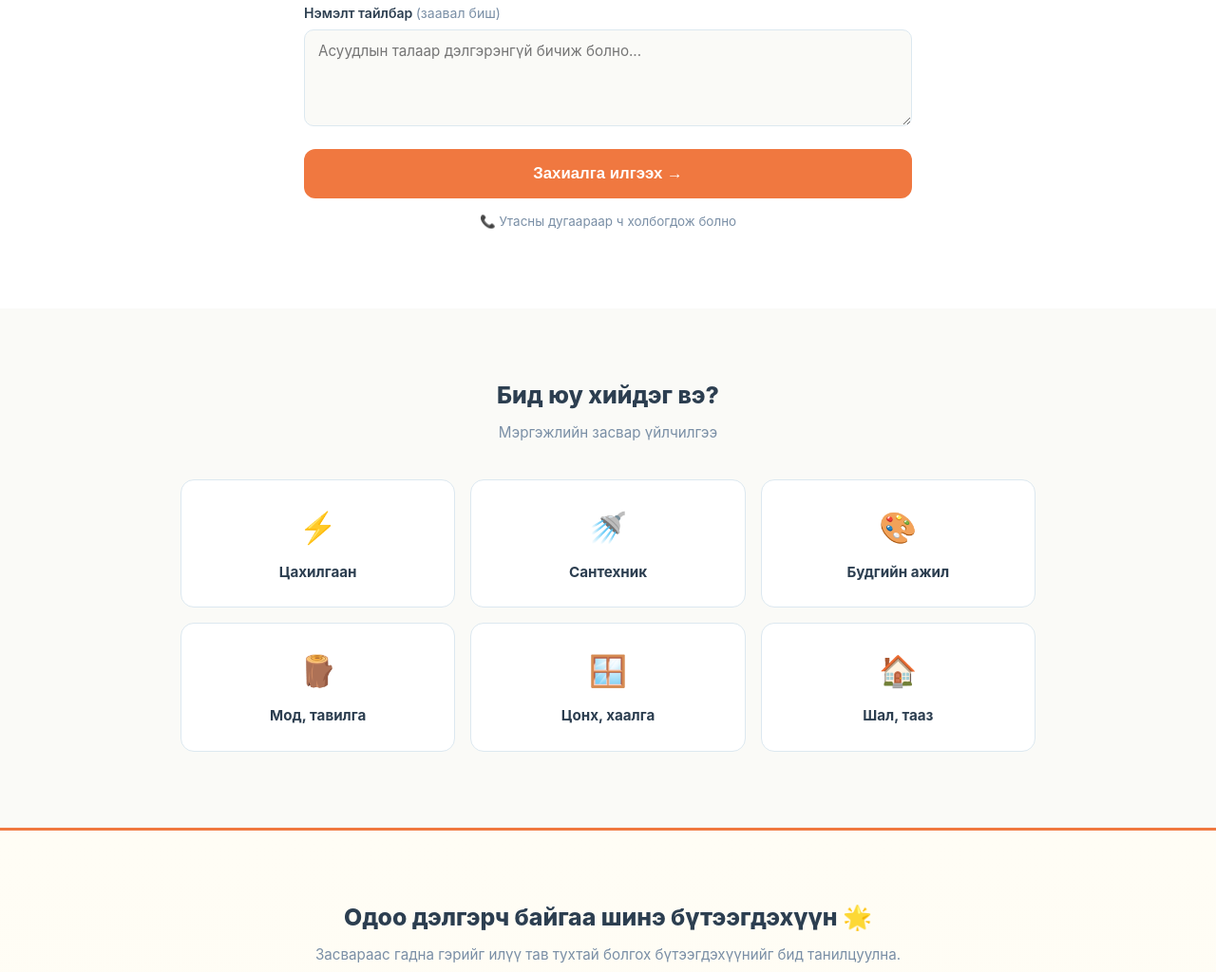
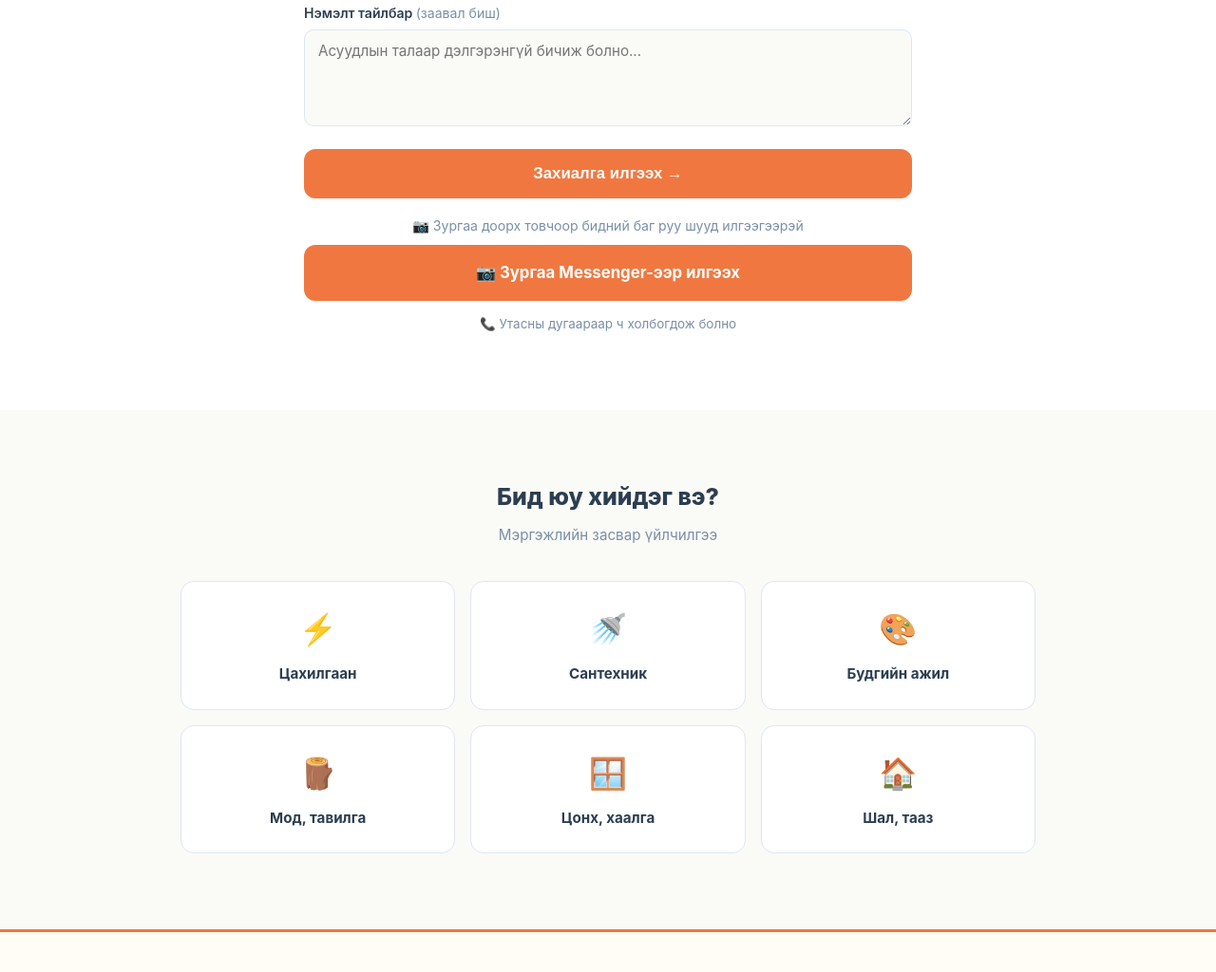
Before and after one commit to hiro9215koctwcx-glitch/zasvar-mn, a plain HTML site: page index.html in a window 1280 px wide. Shown: the part 1727-2751 px from the top of the page at 95% size. Drawn offline with nearby package versions, Linux system fonts and the light colour scheme.

Commit message:
お問い合わせにMessenger送信ボタンを追加
Co-Authored-By: Claude Opus 4.8 <noreply@anthropic.com>

```diff
--- a/index.html
+++ b/index.html
@@ -251,6 +251,31 @@ nav {
   transition: opacity .2s, transform .1s;
 }
 .btn-submit:hover { opacity: .88; transform: translateY(-1px); }
+
+.messenger-caption {
+  text-align: center;
+  font-size: 0.88rem;
+  color: var(--muted);
+  margin-top: 18px;
+  margin-bottom: 8px;
+}
+
+.btn-messenger {
+  display: block;
+  width: 100%;
+  text-align: center;
+  background: var(--accent);
+  color: #fff;
+  border: none;
+  border-radius: 12px;
+  padding: 16px;
+  font-size: 1.05rem;
+  font-weight: 700;
+  cursor: pointer;
+  text-decoration: none;
+  transition: opacity .2s, transform .1s;
+}
+.btn-messenger:hover { opacity: .88; transform: translateY(-1px); }
 
 .form-note {
   text-align: center;
@@ -631,6 +656,8 @@ footer a:hover { color: #fff; }
       </div>
       <button class="btn-submit" id="sendBtn">Захиалга илгээх →</button>
       <p id="formStatus" style="display:none;"></p>
+      <p class="messenger-caption">📷 Зургаа доорх товчоор бидний баг руу шууд илгээгээрэй</p>
+      <a class="btn-messenger" target="_blank" rel="noopener" href="https://m.me/61592805029043?text=%D0%A1%D0%B0%D0%B9%D0%BD%20%D0%B1%D0%B0%D0%B9%D0%BD%D0%B0%20%D1%83%D1%83%21%20Zasvar-mn%20%D1%81%D0%B0%D0%B9%D1%82%D0%B0%D0%B0%D1%81%20%D0%B1%D0%B0%D0%B9%D0%BD%D0%B0.%20%D0%93%D1%8D%D1%80%D0%B8%D0%B9%D0%BD%20%D0%B7%D0%B0%D1%81%D0%B2%D0%B0%D1%80%D1%8B%D0%BD%20%D1%82%D0%B0%D0%BB%D0%B0%D0%B0%D1%80%20%D0%B7%D1%83%D1%80%D0%B3%D0%B0%D0%B0%20%D0%B4%D0%BE%D0%BE%D1%80%20%D1%85%D0%B0%D0%B2%D1%81%D0%B0%D1%80%D0%B3%D0%B0%D1%8F%20%F0%9F%91%87">📷 Зургаа Messenger-ээр илгээх</a>
     </form>
     <p class="form-note">📞 Утасны дугаараар ч холбогдож болно</p>
   </div>
```
